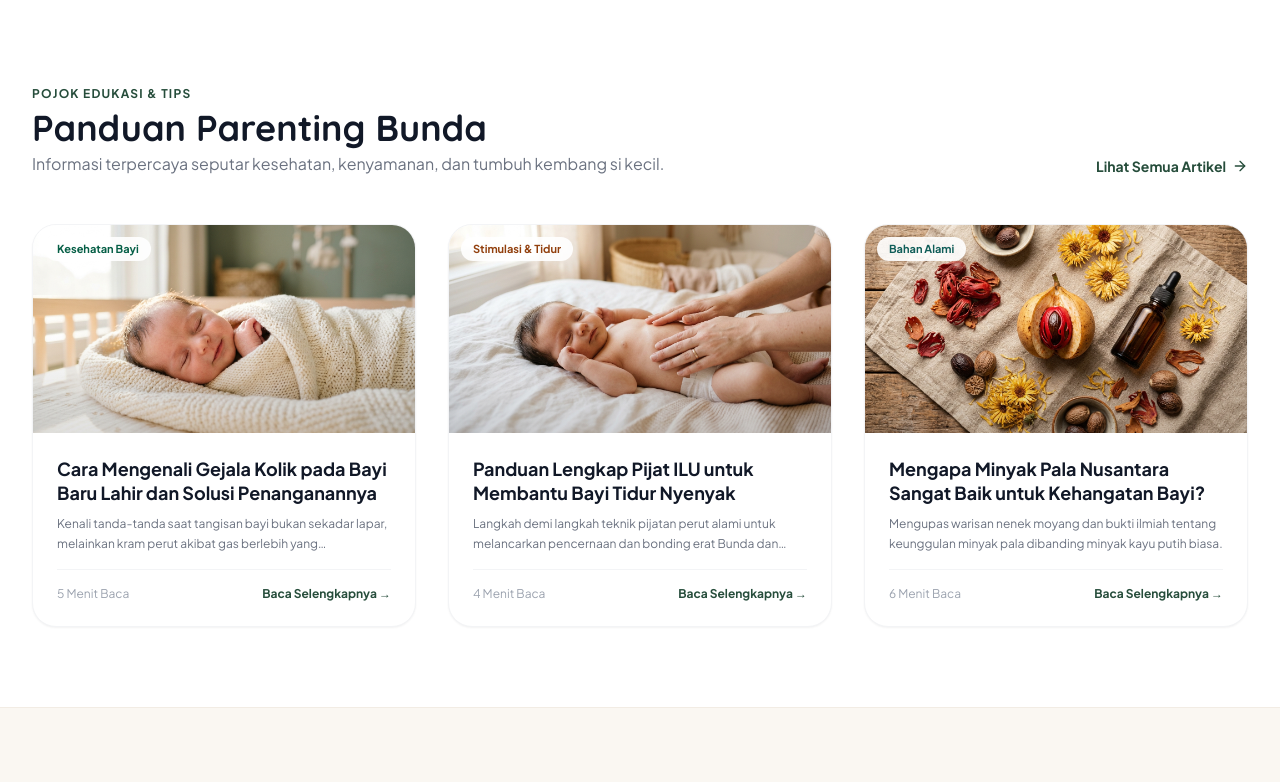
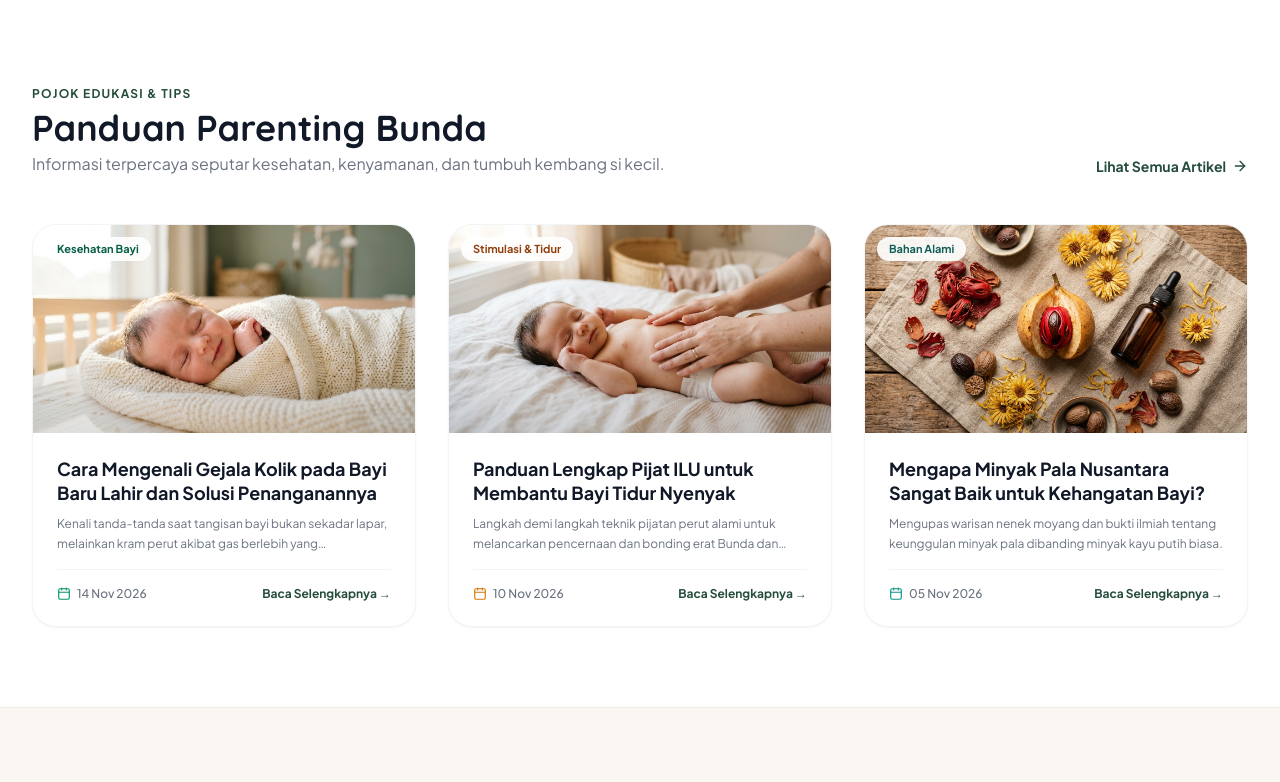
Before and after one commit to AryaTech67/website-ftl, a PHP site: page / in a window 1280 px wide. Shown: the part 3266-4048 px from the top of the page. Run offline with PHP 8.4, Linux system fonts and the light colour scheme; some libraries are stand-ins or nearby versions.

Commit message:
Replace confusing reading-time text with clear publication date in article cards

```diff
--- a/index.php
+++ b/index.php
@@ -677,7 +677,10 @@ require_once __DIR__ . '/includes/navbar.php';
                         </p>
                     </div>
                     <div class="mt-4 pt-4 border-t border-gray-100 flex items-center justify-between text-xs text-gray-400">
-                        <span>5 Menit Baca</span>
+                        <span class="flex items-center gap-1.5 text-gray-500 font-medium">
+                            <i data-lucide="calendar" class="w-3.5 h-3.5 text-emerald-600"></i>
+                            14 Nov 2026
+                        </span>
                         <a href="<?= BASE_URL ?>artikel-detail.php?id=cara-atasi-kolik" class="font-bold text-ftl-forest hover:underline">
                             Baca Selengkapnya →
                         </a>
@@ -708,7 +711,10 @@ require_once __DIR__ . '/includes/navbar.php';
                         </p>
                     </div>
                     <div class="mt-4 pt-4 border-t border-gray-100 flex items-center justify-between text-xs text-gray-400">
-                        <span>4 Menit Baca</span>
+                        <span class="flex items-center gap-1.5 text-gray-500 font-medium">
+                            <i data-lucide="calendar" class="w-3.5 h-3.5 text-amber-600"></i>
+                            10 Nov 2026
+                        </span>
                         <a href="<?= BASE_URL ?>artikel-detail.php?id=panduan-pijat-ilu" class="font-bold text-ftl-forest hover:underline">
                             Baca Selengkapnya →
                         </a>
@@ -739,7 +745,10 @@ require_once __DIR__ . '/includes/navbar.php';
                         </p>
                     </div>
                     <div class="mt-4 pt-4 border-t border-gray-100 flex items-center justify-between text-xs text-gray-400">
-                        <span>6 Menit Baca</span>
+                        <span class="flex items-center gap-1.5 text-gray-500 font-medium">
+                            <i data-lucide="calendar" class="w-3.5 h-3.5 text-teal-600"></i>
+                            05 Nov 2026
+                        </span>
                         <a href="<?= BASE_URL ?>artikel-detail.php?id=manfaat-minyak-pala" class="font-bold text-ftl-forest hover:underline">
                             Baca Selengkapnya →
                         </a>
```
